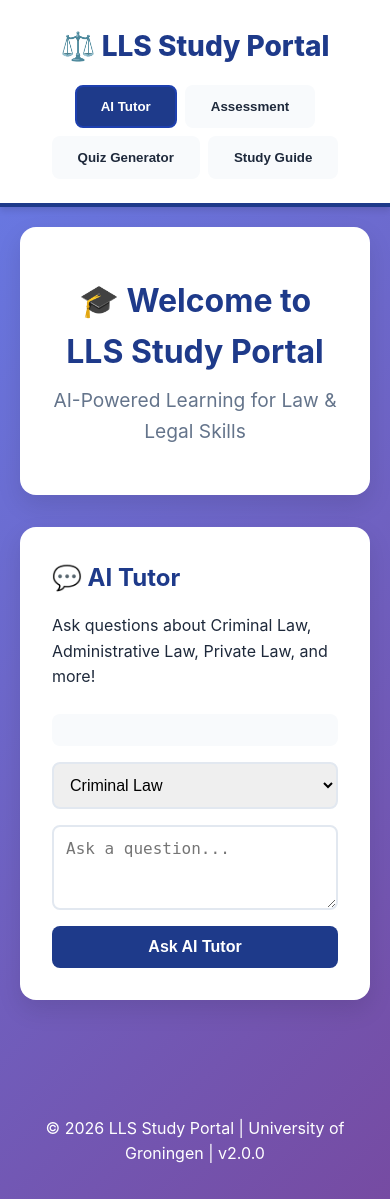
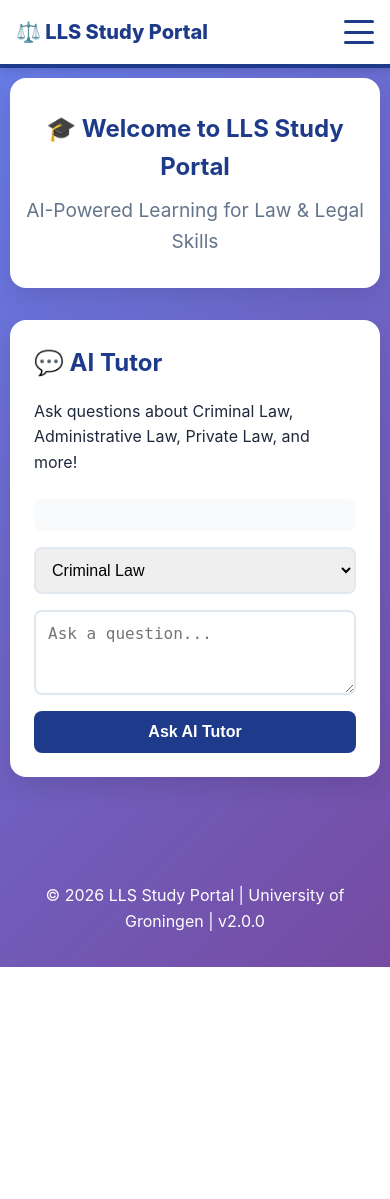
Before and after one commit to TEJ42000/ALLMS, a FastAPI app: page / in a window 390 px wide. After the commit the page ends 967 px from the top, so only its background shows below. Run offline with FastAPI, Linux system fonts and the light colour scheme.

Commit message:
Add improved tab navigation with icons and mobile hamburger menu
- Added emoji icons to tab buttons (💬 📝 🎯 📚)
- Implemented mobile hamburger menu for responsive design
- Added animated hamburger icon that transforms to X when open
- Improved tab styling with hover effects and active indicators
- Enhanced mobile responsiveness with full-width tabs
- Added click-outside-to-close behavior for mobile menu
- Auto-close mobile menu when selecting a tab

Addresses #3

```diff
--- a/app/static/css/styles.css
+++ b/app/static/css/styles.css
@@ -63,6 +63,41 @@ header {
     gap: 0.5rem;
 }
 
+/* Mobile Menu Button */
+.mobile-menu-btn {
+    display: none;
+    flex-direction: column;
+    justify-content: space-between;
+    width: 30px;
+    height: 24px;
+    background: transparent;
+    border: none;
+    cursor: pointer;
+    padding: 0;
+    z-index: 1001;
+}
+
+.hamburger-line {
+    display: block;
+    width: 100%;
+    height: 3px;
+    background: var(--primary);
+    border-radius: 2px;
+    transition: all 0.3s ease;
+}
+
+.mobile-menu-btn.active .hamburger-line:nth-child(1) {
+    transform: rotate(45deg) translate(6px, 6px);
+}
+
+.mobile-menu-btn.active .hamburger-line:nth-child(2) {
+    opacity: 0;
+}
+
+.mobile-menu-btn.active .hamburger-line:nth-child(3) {
+    transform: rotate(-45deg) translate(6px, -6px);
+}
+
 .nav-tabs {
     display: flex;
     gap: 0.5rem;
@@ -70,7 +105,10 @@ header {
 }
 
 .nav-tab {
-    padding: 0.75rem 1.5rem;
+    display: flex;
+    align-items: center;
+    gap: 0.5rem;
+    padding: 0.75rem 1.25rem;
     background: var(--bg-light);
     border: 2px solid transparent;
     border-radius: 8px;
@@ -78,18 +116,51 @@ header {
     transition: all 0.3s ease;
     font-weight: 600;
     color: var(--text-dark);
+    position: relative;
+    overflow: hidden;
+}
+
+.nav-tab::before {
+    content: '';
+    position: absolute;
+    bottom: 0;
+    left: 50%;
+    width: 0;
+    height: 3px;
+    background: var(--accent);
+    transition: all 0.3s ease;
+    transform: translateX(-50%);
+}
+
+.nav-tab:hover::before {
+    width: 80%;
 }
 
 .nav-tab:hover {
     background: var(--primary);
     color: white;
     transform: translateY(-2px);
+    box-shadow: 0 4px 12px rgba(30, 58, 138, 0.3);
 }
 
 .nav-tab.active {
     background: var(--primary);
     color: white;
     border-color: var(--primary-dark);
+    box-shadow: 0 4px 12px rgba(30, 58, 138, 0.4);
+}
+
+.nav-tab.active::before {
+    width: 80%;
+    background: var(--accent);
+}
+
+.tab-icon {
+    font-size: 1.1rem;
+}
+
+.tab-text {
+    font-size: 0.95rem;
 }
 
 /* Main Content */
@@ -457,15 +528,80 @@ footer {
 /* Responsive */
 @media (max-width: 768px) {
     .header-content {
-        flex-direction: column;
+        flex-direction: row;
+        justify-content: space-between;
+        padding: 1rem;
+    }
+
+    .mobile-menu-btn {
+        display: flex;
     }
 
     .nav-tabs {
+        display: none;
+        position: absolute;
+        top: 100%;
+        left: 0;
+        right: 0;
+        background: white;
+        flex-direction: column;
+        padding: 1rem;
+        box-shadow: 0 4px 12px rgba(0, 0, 0, 0.15);
+        border-top: 2px solid var(--border);
+        gap: 0.5rem;
+    }
+
+    .nav-tabs.active {
+        display: flex;
+    }
+
+    .nav-tab {
         width: 100%;
-        justify-content: center;
+        justify-content: flex-start;
+        padding: 1rem 1.5rem;
+        border-radius: 8px;
+    }
+
+    .nav-tab:hover {
+        transform: none;
+    }
+
+    .tab-icon {
+        font-size: 1.25rem;
+    }
+
+    .tab-text {
+        font-size: 1rem;
     }
 
     .input-group {
         flex-direction: column;
     }
+
+    .welcome-section {
+        padding: 2rem 1rem;
+    }
+
+    .welcome-section h1 {
+        font-size: 1.5rem;
+    }
+
+    .card {
+        padding: 1.5rem;
+    }
 }
+
+/* Small mobile */
+@media (max-width: 480px) {
+    .logo {
+        font-size: 1.25rem;
+    }
+
+    .container {
+        padding: 10px;
+    }
+
+    .btn {
+        width: 100%;
+    }
+}
--- a/app/static/js/app.js
+++ b/app/static/js/app.js
@@ -6,6 +6,16 @@ const API_BASE = '';  // Empty for same origin
 document.addEventListener('DOMContentLoaded', () => {
     const tabs = document.querySelectorAll('.nav-tab');
     const tabContents = document.querySelectorAll('.tab-content');
+    const mobileMenuBtn = document.getElementById('mobile-menu-btn');
+    const navTabs = document.getElementById('nav-tabs');
+
+    // Mobile menu toggle
+    if (mobileMenuBtn && navTabs) {
+        mobileMenuBtn.addEventListener('click', () => {
+            mobileMenuBtn.classList.toggle('active');
+            navTabs.classList.toggle('active');
+        });
+    }
 
     tabs.forEach(tab => {
         tab.addEventListener('click', () => {
@@ -22,7 +32,23 @@ document.addEventListener('DOMContentLoaded', () => {
                     content.classList.add('active');
                 }
             });
+
+            // Close mobile menu after selecting a tab
+            if (mobileMenuBtn && navTabs) {
+                mobileMenuBtn.classList.remove('active');
+                navTabs.classList.remove('active');
+            }
         });
+    });
+
+    // Close mobile menu when clicking outside
+    document.addEventListener('click', (e) => {
+        if (mobileMenuBtn && navTabs &&
+            !mobileMenuBtn.contains(e.target) &&
+            !navTabs.contains(e.target)) {
+            mobileMenuBtn.classList.remove('active');
+            navTabs.classList.remove('active');
+        }
     });
 
     // Initialize event listeners
--- a/templates/base.html
+++ b/templates/base.html
@@ -13,11 +13,28 @@
             <div class="logo">
                 ⚖️ LLS Study Portal
             </div>
-            <div class="nav-tabs">
-                <button class="nav-tab active" data-tab="tutor">AI Tutor</button>
-                <button class="nav-tab" data-tab="assessment">Assessment</button>
-                <button class="nav-tab" data-tab="quiz">Quiz Generator</button>
-                <button class="nav-tab" data-tab="study">Study Guide</button>
+            <button class="mobile-menu-btn" id="mobile-menu-btn" aria-label="Toggle navigation menu">
+                <span class="hamburger-line"></span>
+                <span class="hamburger-line"></span>
+                <span class="hamburger-line"></span>
+            </button>
+            <div class="nav-tabs" id="nav-tabs">
+                <button class="nav-tab active" data-tab="tutor">
+                    <span class="tab-icon">💬</span>
+                    <span class="tab-text">AI Tutor</span>
+                </button>
+                <button class="nav-tab" data-tab="assessment">
+                    <span class="tab-icon">📝</span>
+                    <span class="tab-text">Assessment</span>
+                </button>
+                <button class="nav-tab" data-tab="quiz">
+                    <span class="tab-icon">🎯</span>
+                    <span class="tab-text">Quiz</span>
+                </button>
+                <button class="nav-tab" data-tab="study">
+                    <span class="tab-icon">📚</span>
+                    <span class="tab-text">Study Guide</span>
+                </button>
             </div>
         </nav>
     </header>
```
